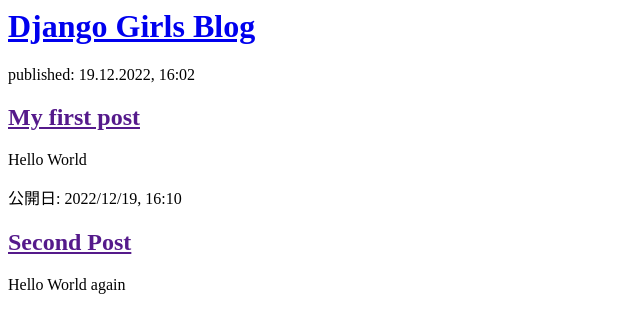
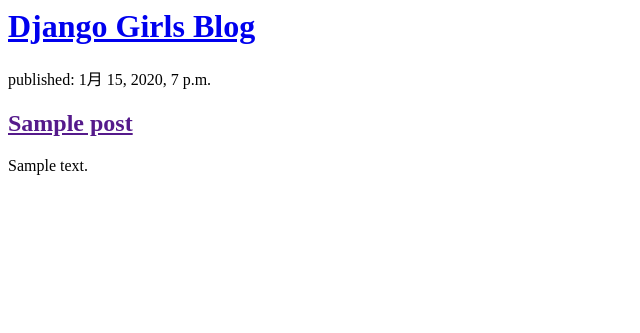
Before and after one commit to takuyae/my-frist-blog, a Django app: page / in a window 1280 px wide. Shown: the top 333 px of the page, without its empty margins (0-640 px from the left). Run offline with Django 3.2, Linux system fonts and the light colour scheme; tables that the repository leaves empty hold one stand-in row (values such as "Sample post").

Commit message:
Modified templates to display posts from database.

```diff
--- a/blog/templates/blog/post_list.html
+++ b/blog/templates/blog/post_list.html
@@ -8,18 +8,12 @@
 	<div>
 		<h1><a href="/">Django Girls Blog</a></h1>
 	</div>
-
-	<div>
-		<p>published: 19.12.2022, 16:02</p>
-		<h2><a href="">My first post</a></h2>
-		<p> Hello World</p>
-	</div>
-
-	<div>
-		<p>公開日: 2022/12/19, 16:10</p>
-		<h2><a href=""> Second Post</a></h2>
-		<p>Hello World again</p>
-	</div>
-
+	{% for post in posts %}
+		<div>
+			<p>published: {{ post.published_date }}</p>
+			<h2><a href="">{{ post.title }}</a></h2>
+			<p>{{ post.text|linebreaksbr }}</p>
+		</div>
+	{% endfor %}
 </body>
 </html>
--- a/blog/views.py
+++ b/blog/views.py
@@ -1,6 +1,9 @@
 from django.shortcuts import render
+from django.utils import timezone
+from .models import Post
 
 # Create your views here.
 
 def post_list(request):
-    return render(request, 'blog/post_list.html', {})
+    posts = Post.objects.filter(published_date__lte = timezone.now()).order_by('published_date')
+    return render(request, 'blog/post_list.html', {'posts':posts})
```
